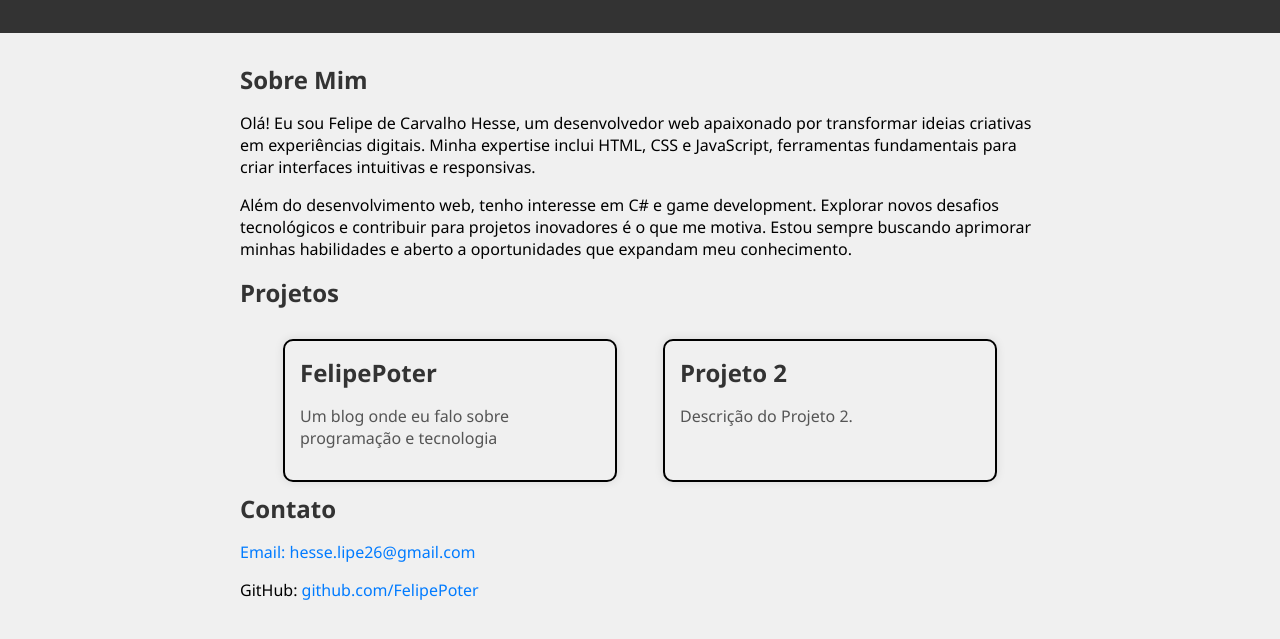
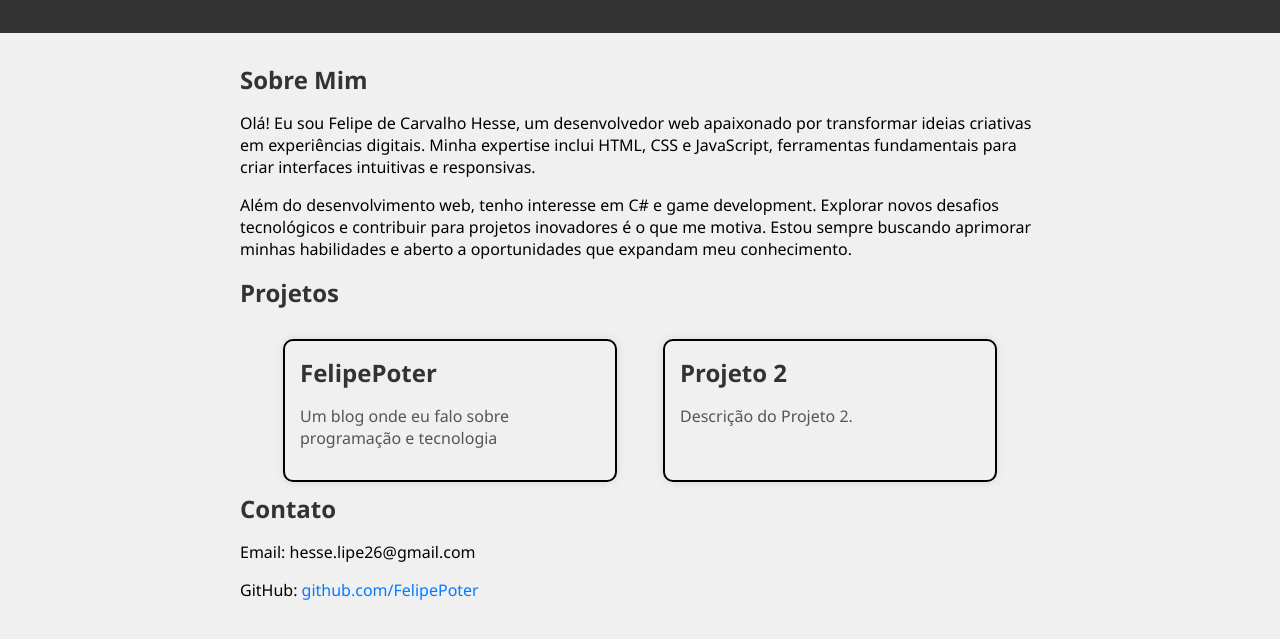
Before and after one commit to FelipePoter/FelipePoter-Portfolio, a plain HTML site: page Portfolio/index.html in a window 1280 px wide. Shown: the part 131-770 px from the top of the page. Drawn offline with Linux system fonts and the light colour scheme.

Commit message:
Update index.html

```diff
--- a/Portfolio/index.html
+++ b/Portfolio/index.html
@@ -6,6 +6,10 @@
     <meta name="theme-color" content="#f0f0f0"/>
     <link rel="apple-touch-icon" href="AvatarMaker.png">
     <link rel="icon" type="image/png" href="AvatarMaker.png">
+    <meta name="name" content="Felipe Poter Portfólio">
+    <meta http-equiv="X-UA-Compatible" content="ie=edge">
+    <meta name="author" content="Felipe de Carvalho Hesse">
+    <meta name="keywords" content="desenvolvedor web, programador, HTML, CSS, JavaScript, desenvolvimento front-end, web design, Felipe de Carvalho Hesse, Felipe Poter, portfólio web, sites responsivos, UI/UX, projetos web, freelancer, desenvolvimento de interfaces, codificação, tecnologia web">
     <meta name="viewport" content="width=device-width, initial-scale=1.0">
     <link rel="stylesheet" href="style.css">
     <title>Felipe de Carvalho Hesse - Portfólio</title>
@@ -50,7 +54,7 @@
     <section id="contact">
         <div class="section-content">
             <h2>Contato</h2>
-            <p style="color: #007BFF;">Email: hesse.lipe26@gmail.com</p>
+            <p>Email: hesse.lipe26@gmail.com</p>
             <p style="margin-bottom: 30px;">GitHub: <a href="https://github.com/FelipePoter" target="_blank">github.com/FelipePoter</a></p>
         </div>
     </section>
```
